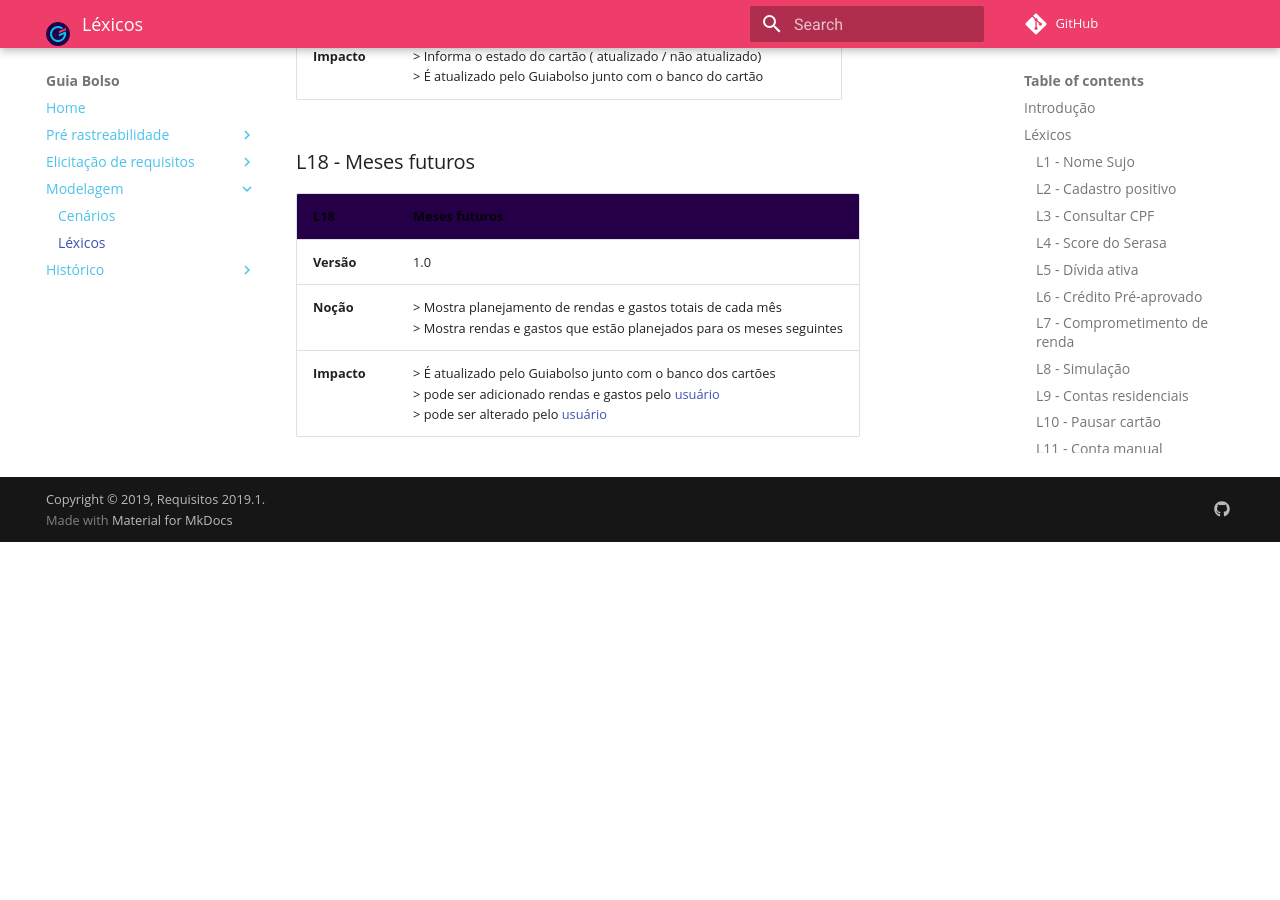
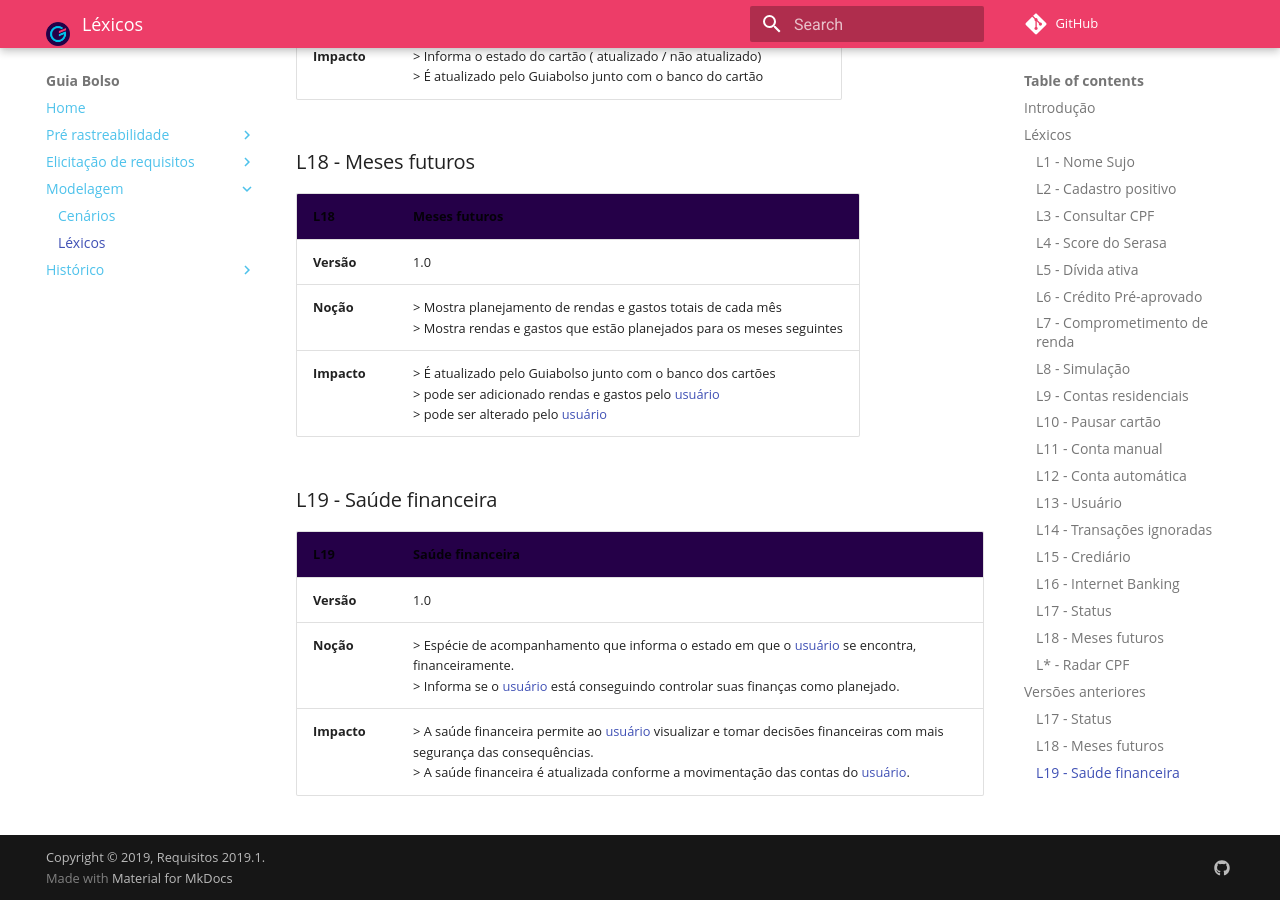
Before and after one commit to fga-disciplinas/2019.1-Guia-Bolso, an MkDocs documentation site: the page built from docs/modelagem/lexicos.md, in a window 1280 px wide and 900 px high, scrolled down 7488 px. Built offline with MkDocs 1.6.1 and Material for MkDocs 9.7.7, drawn with Linux system fonts in a browser that asks for light colours; comment, search, counter and statistics services are not loaded; old or Windows-style settings are respelled for this version of MkDocs; before the commit the page ends 8030 px from its top, so only the background shows below that.

Commit message:
Incluindo lexico saude financeira

```diff
--- a/docs/modelagem/lexicos.md
+++ b/docs/modelagem/lexicos.md
@@ -175,3 +175,11 @@ Para o levantamento inicial de palavras e termos, o grupo realizou um [Brainstor
 | **Versão**| 1.0 |
 | **Noção** | > Mostra planejamento de rendas e gastos totais de cada mês <br> > Mostra rendas e gastos que estão  planejados para os meses seguintes|
 | **Impacto** | > É atualizado pelo Guiabolso junto com o banco dos cartões <br> > pode ser adicionado rendas e gastos pelo [usuário](../lexicos/#l13-usuario)<br> > pode ser alterado pelo [usuário](../lexicos/#l13-usuario)|
+
+### L19 - Saúde financeira
+
+| **L19** | **Saúde financeira**  |
+|--|--|
+| **Versão**| 1.0 |
+| **Noção** | > Espécie de acompanhamento que informa o estado em que o [usuário](../lexicos/#l13-usuario) se encontra, financeiramente. <br> > Informa se o [usuário](../lexicos/#l13-usuario) está conseguindo controlar suas finanças como planejado.|
+| **Impacto** | > A saúde financeira permite ao [usuário](../lexicos/#l13-usuario) visualizar e tomar decisões financeiras com mais segurança das consequências.<br> > A saúde financeira é atualizada conforme a movimentação das contas do [usuário](../lexicos/#l13-usuario).|
```
